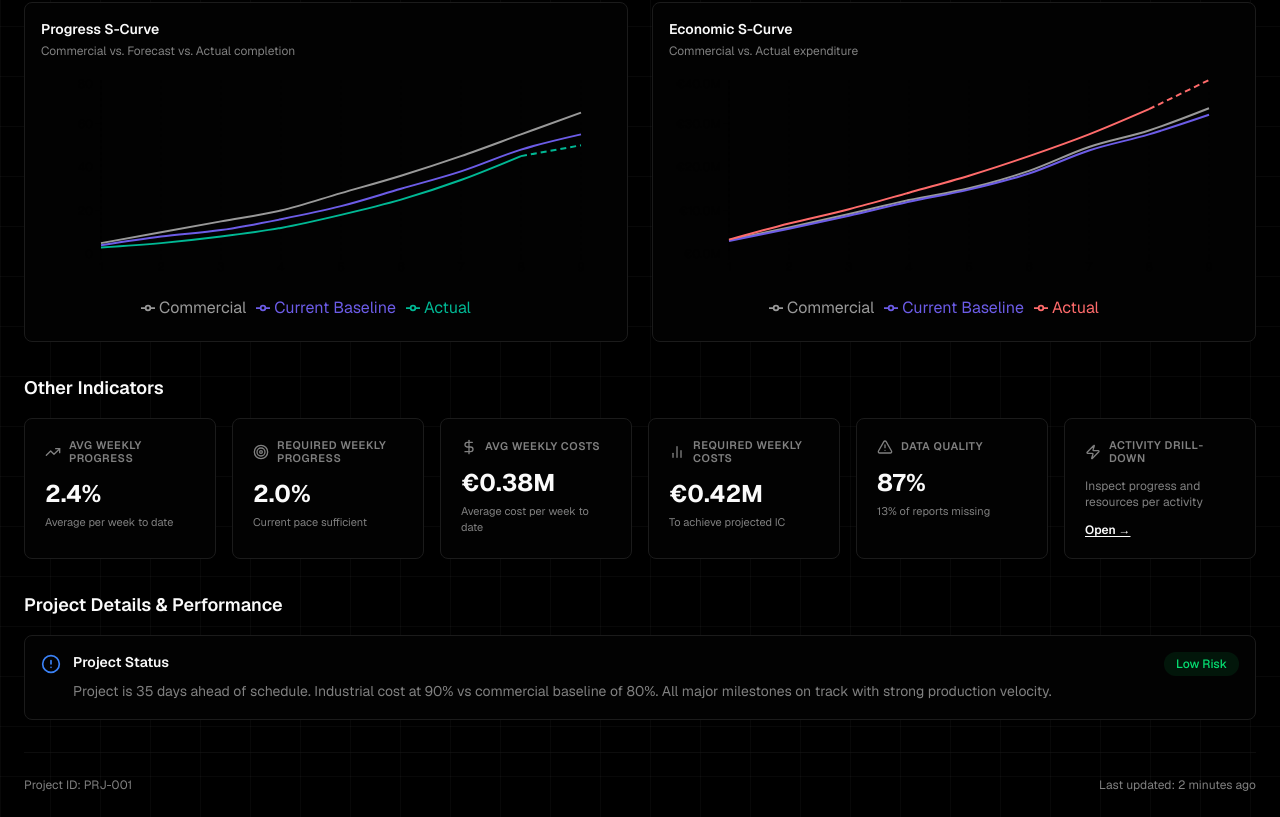
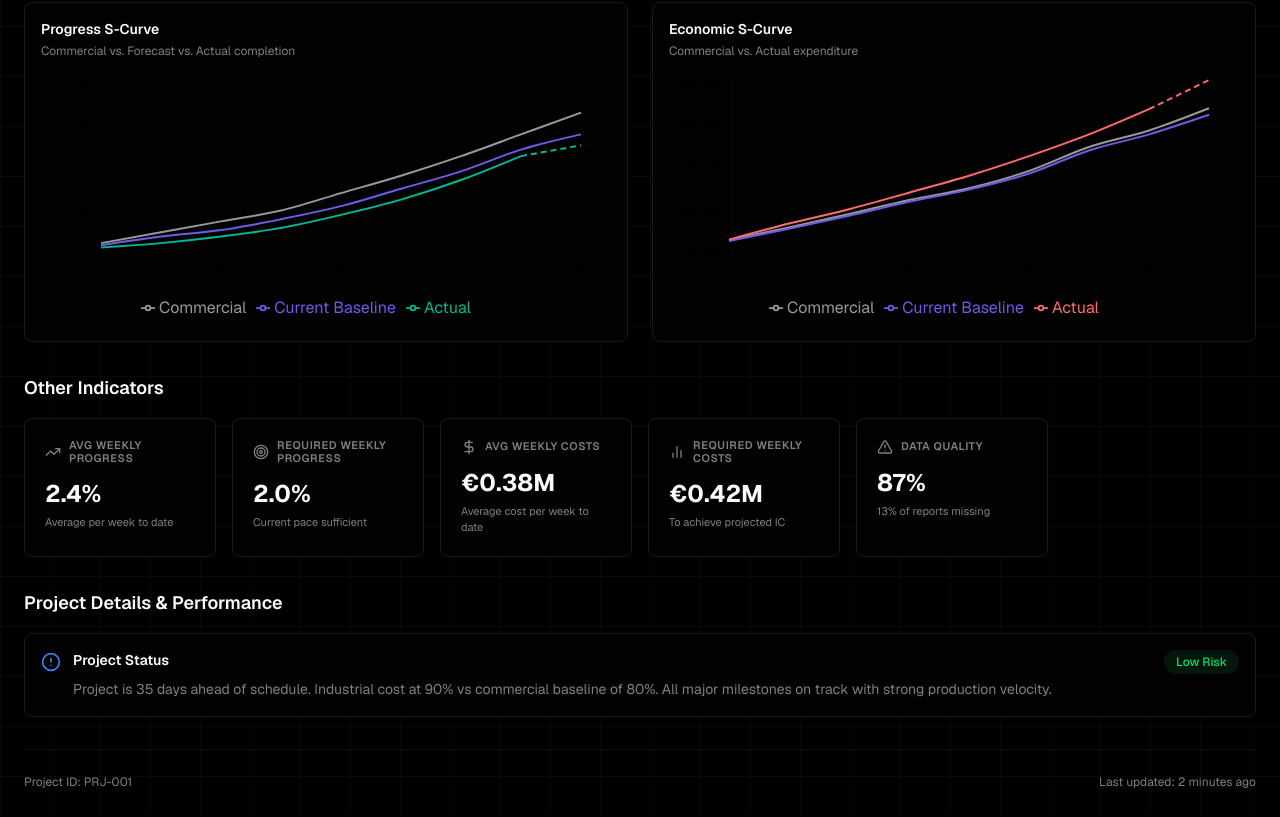
Before and after one commit to danielrebelo-volis/v0-volis-build-dashboard, a Next.js app: page /project/PRJ-001 in a window 1280 px wide. Shown: the part 724-1541 px from the top of the page. Built offline with nearby package versions, Linux system fonts and the light colour scheme.

Commit message:
feat: remove activity drill-down shortcut link
Removed the activity drill-down shortcut link from the component.

```diff
--- a/components/other-indicators.tsx
+++ b/components/other-indicators.tsx
@@ -85,22 +85,6 @@ export function OtherIndicators({
           sub={`${100 - dataQuality}% of reports missing`}
         />
 
-        {/* Activity Drill-Down shortcut */}
-        <Link href={`/project/${projectId}/overview?tab=activity-drill-down`} className="block">
-          <div className="glass-card rounded-lg p-5 h-full flex flex-col justify-between border border-border/50 hover:border-foreground/30 transition-colors cursor-pointer group">
-            <div className="flex items-center gap-2 mb-3">
-              <Zap className="w-4 h-4 text-muted-foreground shrink-0 group-hover:text-foreground transition-colors" />
-              <p className="text-[11px] font-semibold text-muted-foreground uppercase tracking-wider leading-tight group-hover:text-foreground transition-colors">
-                Activity Drill-Down
-              </p>
-            </div>
-            <p className="text-xs text-muted-foreground">Inspect progress and resources per activity</p>
-            <span className="mt-3 text-xs font-semibold text-foreground underline underline-offset-2">
-              Open &rarr;
-            </span>
-          </div>
-        </Link>
-
       </div>
     </div>
   )
```
